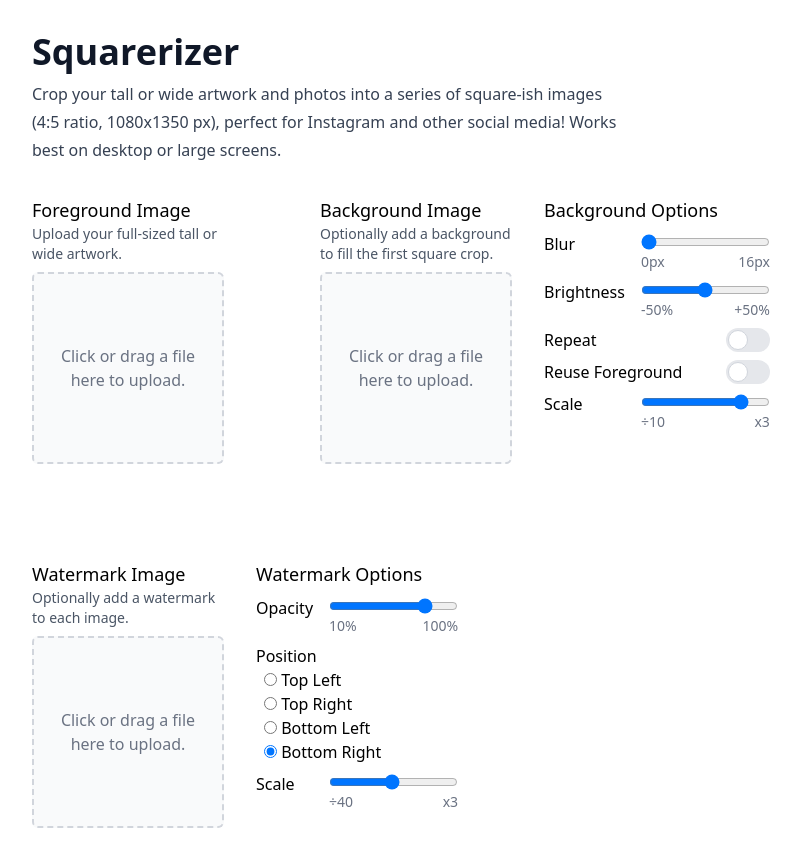
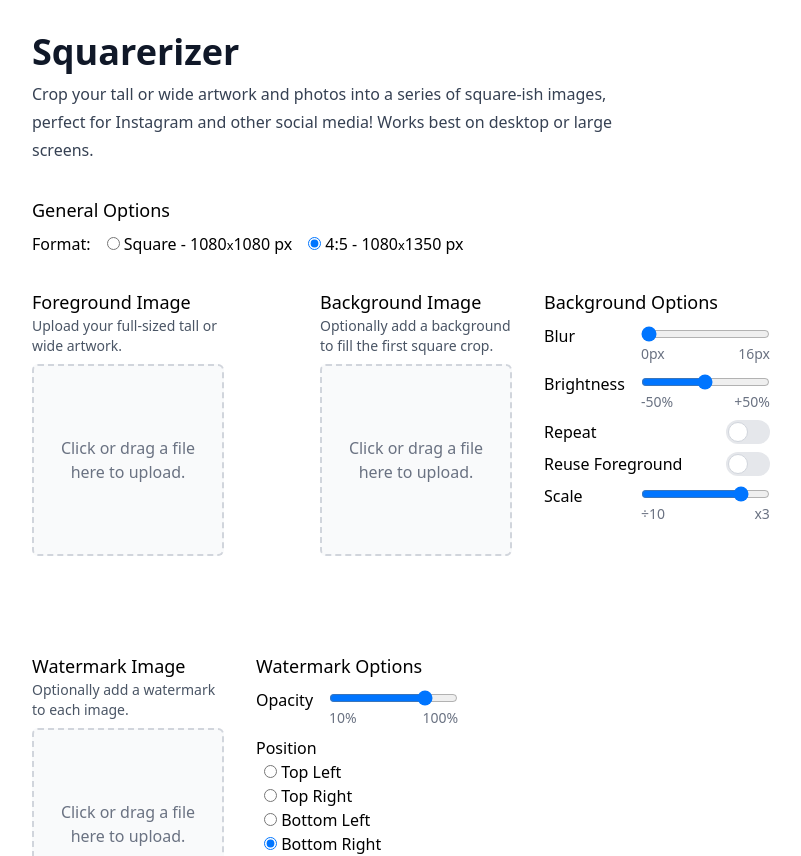
Before and after one commit to loicteixeira/squarerizer, a SvelteKit app: page / in a window 1280 px wide. Shown: the top 856 px of the page, without its empty margins (0-801 px from the left). Built offline with nearby package versions, Linux system fonts and the light colour scheme.

Commit message:
Allow selecting both formats

```diff
--- a/src/lib/components/canvas/canvas-builder.ts
+++ b/src/lib/components/canvas/canvas-builder.ts
@@ -1,4 +1,10 @@
-import type { BackgroundOptions, ForegroundOptions, Rect, WatermarkOptions } from './canvas-types';
+import type {
+	BackgroundOptions,
+	ForegroundOptions,
+	GeneralOptions,
+	Rect,
+	WatermarkOptions
+} from './canvas-types';
 
 export const defaultBackgroundOptions: BackgroundOptions = {
 	blur: 0,
@@ -13,6 +19,10 @@ export const defaultForegroundOptions: ForegroundOptions = {
 	position: 'center'
 };
 
+export const defaultGeneralOptions: GeneralOptions = {
+	format: '4:5-1080x1350px'
+};
+
 export const defaultWatermarkOptions = {
 	opacity: 0.8,
 	position: 'bottom-right' as const,
@@ -24,6 +34,7 @@ export function createCanvas({
 	backgroundOptions,
 	foreground,
 	foregroundOptions,
+	size,
 	watermark,
 	watermarkOptions
 }: {
@@ -31,6 +42,7 @@ export function createCanvas({
 	backgroundOptions: BackgroundOptions;
 	foreground: File | null;
 	foregroundOptions: ForegroundOptions;
+	size: { width: number; height: number };
 	watermark: File | null;
 	watermarkOptions: WatermarkOptions;
 }) {
@@ -43,7 +55,7 @@ export function createCanvas({
 		Promise.all(imagePromises).then(([backgroundImg, foregroundImg, watermarkImg]) => {
 			// Clear the canvas
 			ctx.fillStyle = '#ccc';
-			ctx.fillRect(0, 0, canvas.width, canvas.height);
+			ctx.fillRect(0, 0, size.width, size.height);
 
 			// Draw images
 			drawBackground(
--- a/src/lib/components/canvas/canvas-types.ts
+++ b/src/lib/components/canvas/canvas-types.ts
@@ -12,6 +12,10 @@ export type ForegroundOptions = {
 	rotationInDegrees?: 0 | 90 | 180 | 270;
 };
 
+export type GeneralOptions = {
+	format: '1:1-1080x1080px' | '4:5-1080x1350px';
+};
+
 export type WatermarkOptions = {
 	opacity: number;
 	position: 'top-left' | 'top-right' | 'bottom-left' | 'bottom-right';
--- a/src/lib/components/canvas/canvas.svelte
+++ b/src/lib/components/canvas/canvas.svelte
@@ -10,6 +10,7 @@
 	import {
 		type BackgroundOptions,
 		type ForegroundOptions,
+		type GeneralOptions,
 		type WatermarkOptions
 	} from './canvas-types';
 
@@ -21,6 +22,7 @@
 			file: File | null;
 			options: Omit<ForegroundOptions, 'rotationInDegrees'> & { allowRotation?: boolean };
 		};
+		generalOptions: GeneralOptions;
 		watermark?: { file: File | null; options: WatermarkOptions };
 	};
 
@@ -29,12 +31,23 @@
 		caption,
 		class: klass,
 		foreground = { file: null, options: { ...defaultForegroundOptions, allowRotation: false } },
+		generalOptions,
 		watermark = { file: null, options: defaultWatermarkOptions }
 	}: Props = $props();
 
 	let rotationInDegrees = $state<ForegroundOptions['rotationInDegrees']>(0 as const);
 
 	let canvasRef: HTMLCanvasElement | null = null;
+
+	let size = $derived.by(() => {
+		switch (generalOptions.format) {
+			case '1:1-1080x1080px':
+				return { width: 1080, height: 1080 };
+			case '4:5-1080x1350px':
+			default:
+				return { width: 1080, height: 1350 };
+		}
+	});
 
 	export function getDataURL() {
 		if (!canvasRef) return null;
@@ -53,11 +66,12 @@
 			backgroundOptions: background.options,
 			foreground: foreground.file,
 			foregroundOptions: { ...foreground.options, rotationInDegrees: rotationInDegrees },
+			size,
 			watermark: watermark.file,
 			watermarkOptions: watermark.options
 		})}
-		width="1080"
-		height="1350"
+		width={size.width}
+		height={size.height}
 		class={klass}
 	></canvas>
 
--- a/src/routes/+page.svelte
+++ b/src/routes/+page.svelte
@@ -5,8 +5,11 @@
 		defaultForegroundOptions,
 		type BackgroundOptions
 	} from '$lib/components/canvas';
-	import { defaultWatermarkOptions } from '$lib/components/canvas/canvas-builder';
-	import type { WatermarkOptions } from '$lib/components/canvas/canvas-types';
+	import {
+		defaultGeneralOptions,
+		defaultWatermarkOptions
+	} from '$lib/components/canvas/canvas-builder';
+	import type { GeneralOptions, WatermarkOptions } from '$lib/components/canvas/canvas-types';
 	import FileDropZone from '$lib/components/FileDropZone.svelte';
 	import { useLocalStorage } from '$lib/useLocalStorage.svelte';
 
@@ -30,12 +33,14 @@
 		{ value: 'bottom-right', label: 'Bottom Right' }
 	];
 
-	// const storage = useLocalStorage<RetailFormState>('calculator-state', startingData);
-
 	let backgroundImageFile = $state<File | null>(null);
 	let backgroundOptions = useLocalStorage<BackgroundOptions>(
 		'squarerizer-background-options',
 		defaultBackgroundOptions
+	);
+	let generalOptions = useLocalStorage<GeneralOptions>(
+		'squarerizer-general-options',
+		defaultGeneralOptions
 	);
 	let foregroundImageFile = $state<File | null>(null);
 	let watermarkImageFile = $state<File | null>(null);
@@ -88,12 +93,25 @@
 <header class="prose mb-8">
 	<h1 class="mb-2">Squarerizer</h1>
 	<p class="mt-0">
-		Crop your tall or wide artwork and photos into a series of square-ish images (4:5 ratio,
-		1080x1350 px), perfect for Instagram and other social media! Works best on desktop or large
-		screens.
+		Crop your tall or wide artwork and photos into a series of square-ish images, perfect for
+		Instagram and other social media! Works best on desktop or large screens.
 	</p>
 </header>
 
+<div class="mb-8 flex flex-col gap-2">
+	<p class="text-lg font-medium">General Options</p>
+	<fieldset class="flex gap-4">
+		<legend class="float-left">Format:</legend>
+		<label>
+			<input type="radio" bind:group={generalOptions.value.format} value="1:1-1080x1080px" />
+			Square - 1080<small>x</small>1080 px
+		</label>
+		<label>
+			<input type="radio" bind:group={generalOptions.value.format} value="4:5-1080x1350px" />
+			4:5 - 1080<small>x</small>1350 px
+		</label>
+	</fieldset>
+</div>
 <div class="mb-8 flex flex-wrap gap-24">
 	<FileDropZone
 		bind:file={foregroundImageFile}
@@ -259,6 +277,7 @@
 		<Canvas
 			background={{ file: backgroundImageFile, options: { ...backgroundOptions.value } }}
 			foreground={{ file: foregroundImageFile, options: defaultForegroundOptions }}
+			generalOptions={generalOptions.value}
 			watermark={{ file: watermarkImageFile, options: { ...watermarkOptions.value } }}
 			class="zoom-half"
 			caption="Original artwork with background fill"
@@ -271,6 +290,7 @@
 				file: foregroundImageFile,
 				options: { allowRotation: true, mode: 'cover', position: 'start' }
 			}}
+			generalOptions={generalOptions.value}
 			watermark={{ file: watermarkImageFile, options: { ...watermarkOptions.value } }}
 			class="zoom-sixth"
 			caption="Zoom-in crop of one side"
@@ -281,6 +301,7 @@
 				file: foregroundImageFile,
 				options: { allowRotation: true, mode: 'cover', position: 'center' }
 			}}
+			generalOptions={generalOptions.value}
 			watermark={{ file: watermarkImageFile, options: { ...watermarkOptions.value } }}
 			class="zoom-sixth"
 			caption="Zoom-in crop of center"
@@ -291,6 +312,7 @@
 				file: foregroundImageFile,
 				options: { allowRotation: true, mode: 'cover', position: 'end' }
 			}}
+			generalOptions={generalOptions.value}
 			watermark={{ file: watermarkImageFile, options: { ...watermarkOptions.value } }}
 			class="zoom-sixth"
 			caption="Zoom-in crop of other side"
```
